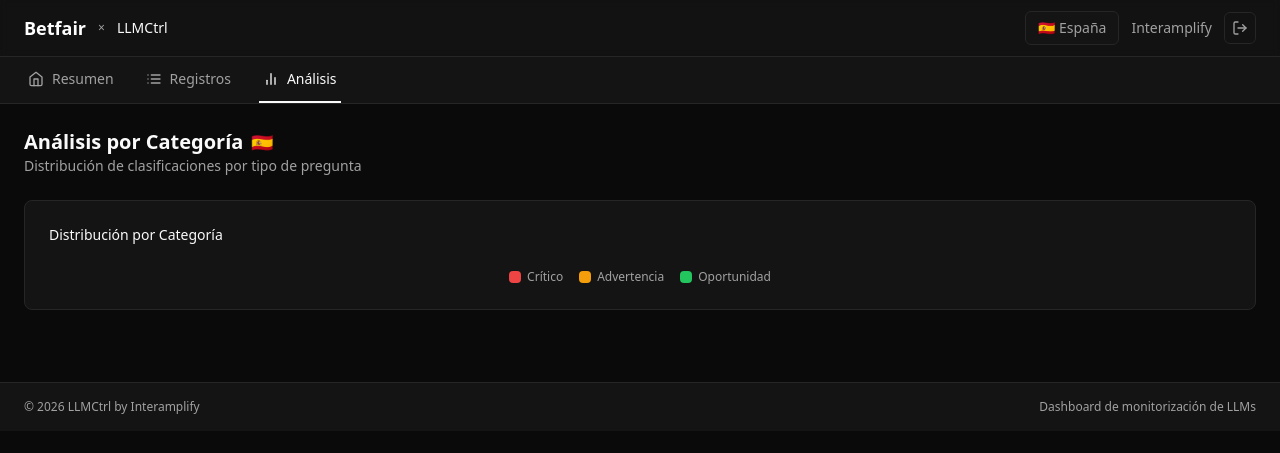
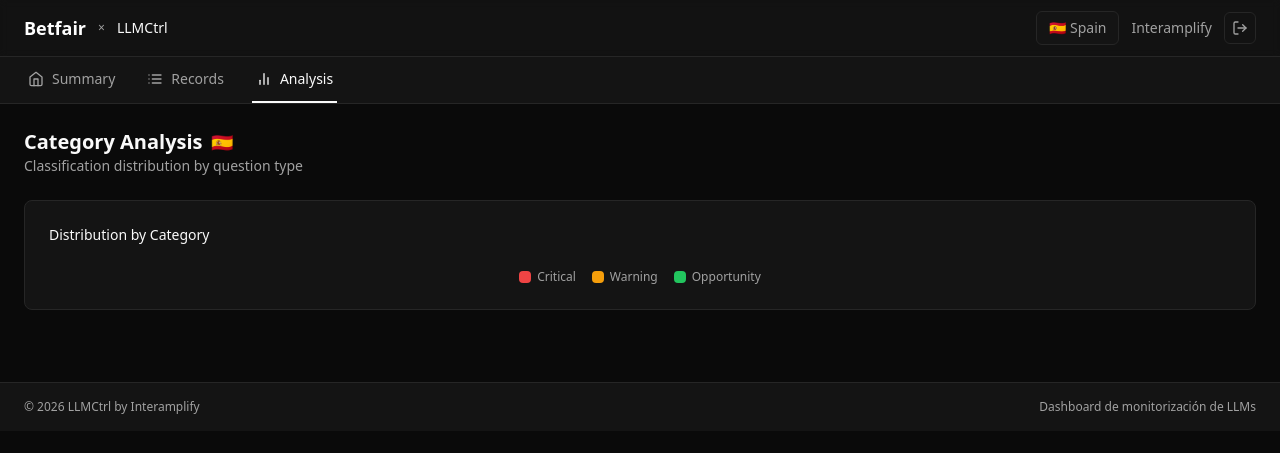
Before and after one commit to marcomeiz/LLMctrl, a PHP site: page /analysis.php in a window 1280 px wide. Shown: the top 453 px of the page. Run offline with PHP 8.4, Linux system fonts and the light colour scheme; the visitor is signed in with stand-in values (Sample User, id 1); some libraries are stand-ins or nearby versions.

Commit message:
chore: translate UI to English across all dashboards
All app interface text is now in English while data content
remains in Spanish (Spain market). This includes:
- Navigation labels (Summary, Records, Analysis)
- Page titles and descriptions
- Filter labels and buttons
- Metadata labels (Category, Brand Mentioned, etc.)
- Action buttons and links

Co-Authored-By: Claude Opus 4.5 <noreply@anthropic.com>

```diff
--- a/new2/dashboards/betfair-es-php/analysis.php
+++ b/new2/dashboards/betfair-es-php/analysis.php
@@ -5,7 +5,7 @@ require_once 'includes/data.php';
 
 requireAuth();
 
-$pageTitle = 'Análisis - ' . SITE_TITLE;
+$pageTitle = 'Analysis - ' . SITE_TITLE;
 $summary = getSummary();
 
 // Prepare data for chart
@@ -46,17 +46,17 @@ include 'includes/navigation.php';
         <!-- Page title -->
         <div class="mb-6">
             <div class="flex items-center gap-2">
-                <h1 class="text-lg font-semibold text-text sm:text-xl">Análisis por Categoría</h1>
+                <h1 class="text-lg font-semibold text-text sm:text-xl">Category Analysis</h1>
                 <span class="text-lg">🇪🇸</span>
             </div>
             <p class="text-sm text-text-muted">
-                Distribución de clasificaciones por tipo de pregunta
+                Classification distribution by question type
             </p>
         </div>
 
         <!-- Chart (simple bar representation with CSS) -->
         <div class="mb-6 rounded-lg border border-border bg-surface p-4 sm:p-6">
-            <h2 class="mb-4 text-sm font-medium text-text">Distribución por Categoría</h2>
+            <h2 class="mb-4 text-sm font-medium text-text">Distribution by Category</h2>
 
             <div class="space-y-4">
                 <?php
@@ -76,13 +76,13 @@ include 'includes/navigation.php';
                         <div class="h-6 rounded bg-border/30 overflow-hidden" style="width: <?php echo $totalWidth; ?>%">
                             <div class="h-full flex">
                                 <?php if ($cat['critical'] > 0): ?>
-                                    <div class="h-full bg-red-500" style="width: <?php echo $criticalWidth; ?>%" title="Críticos: <?php echo $cat['critical']; ?>"></div>
+                                    <div class="h-full bg-red-500" style="width: <?php echo $criticalWidth; ?>%" title="Critical: <?php echo $cat['critical']; ?>"></div>
                                 <?php endif; ?>
                                 <?php if ($cat['warning'] > 0): ?>
-                                    <div class="h-full bg-amber-500" style="width: <?php echo $warningWidth; ?>%" title="Advertencias: <?php echo $cat['warning']; ?>"></div>
+                                    <div class="h-full bg-amber-500" style="width: <?php echo $warningWidth; ?>%" title="Warning: <?php echo $cat['warning']; ?>"></div>
                                 <?php endif; ?>
                                 <?php if ($cat['opportunity'] > 0): ?>
-                                    <div class="h-full bg-green-500" style="width: <?php echo $opportunityWidth; ?>%" title="Oportunidades: <?php echo $cat['opportunity']; ?>"></div>
+                                    <div class="h-full bg-green-500" style="width: <?php echo $opportunityWidth; ?>%" title="Opportunity: <?php echo $cat['opportunity']; ?>"></div>
                                 <?php endif; ?>
                             </div>
                         </div>
@@ -94,15 +94,15 @@ include 'includes/navigation.php';
             <div class="mt-6 flex justify-center gap-4">
                 <div class="flex items-center gap-1.5">
                     <span class="h-3 w-3 rounded bg-red-500"></span>
-                    <span class="text-xs text-text-muted">Crítico</span>
+                    <span class="text-xs text-text-muted">Critical</span>
                 </div>
                 <div class="flex items-center gap-1.5">
                     <span class="h-3 w-3 rounded bg-amber-500"></span>
-                    <span class="text-xs text-text-muted">Advertencia</span>
+                    <span class="text-xs text-text-muted">Warning</span>
                 </div>
                 <div class="flex items-center gap-1.5">
                     <span class="h-3 w-3 rounded bg-green-500"></span>
-                    <span class="text-xs text-text-muted">Oportunidad</span>
+                    <span class="text-xs text-text-muted">Opportunity</span>
                 </div>
             </div>
         </div>
@@ -119,22 +119,22 @@ include 'includes/navigation.php';
                     <summary class="flex w-full cursor-pointer items-center justify-between p-4 text-left list-none">
                         <div>
                             <h3 class="text-sm font-medium text-text"><?php echo htmlspecialchars($cat['name']); ?></h3>
-                            <p class="text-xs text-text-muted"><?php echo $cat['total']; ?> registros</p>
+                            <p class="text-xs text-text-muted"><?php echo $cat['total']; ?> records</p>
                         </div>
                         <div class="flex items-center gap-4">
                             <!-- Quick stats -->
                             <div class="hidden items-center gap-3 sm:flex">
                                 <span class="text-xs">
                                     <span class="text-red-500"><?php echo $cat['critical']; ?></span>
-                                    <span class="text-text-muted"> crítico</span>
+                                    <span class="text-text-muted"> critical</span>
                                 </span>
                                 <span class="text-xs">
                                     <span class="text-amber-500"><?php echo $cat['warning']; ?></span>
-                                    <span class="text-text-muted"> advertencia</span>
+                                    <span class="text-text-muted"> warning</span>
                                 </span>
                                 <span class="text-xs">
                                     <span class="text-green-500"><?php echo $cat['opportunity']; ?></span>
-                                    <span class="text-text-muted"> oportunidad</span>
+                                    <span class="text-text-muted"> opportunity</span>
                                 </span>
                             </div>
                             <svg xmlns="http://www.w3.org/2000/svg" width="18" height="18" viewBox="0 0 24 24" fill="none" stroke="currentColor" stroke-width="2" stroke-linecap="round" stroke-linejoin="round" class="text-text-muted transition-transform group-open:rotate-180">
@@ -148,22 +148,22 @@ include 'includes/navigation.php';
                         <div class="mb-4 flex items-center gap-3 sm:hidden">
                             <span class="text-xs">
                                 <span class="text-red-500"><?php echo $cat['critical']; ?></span>
-                                <span class="text-text-muted"> crítico</span>
+                                <span class="text-text-muted"> critical</span>
                             </span>
                             <span class="text-xs">
                                 <span class="text-amber-500"><?php echo $cat['warning']; ?></span>
-                                <span class="text-text-muted"> advertencia</span>
+                                <span class="text-text-muted"> warning</span>
                             </span>
                             <span class="text-xs">
                                 <span class="text-green-500"><?php echo $cat['opportunity']; ?></span>
-                                <span class="text-text-muted"> oportunidad</span>
+                                <span class="text-text-muted"> opportunity</span>
                             </span>
                         </div>
 
                         <!-- Top triggers -->
                         <?php if (!empty($topTriggers)): ?>
                             <div class="mb-4">
-                                <span class="text-xs text-text-muted">Triggers principales: </span>
+                                <span class="text-xs text-text-muted">Top triggers: </span>
                                 <span class="text-xs text-text">
                                     <?php
                                     $triggerParts = [];
@@ -180,7 +180,7 @@ include 'includes/navigation.php';
                         <?php if (!empty($criticalRecords)): ?>
                             <div class="space-y-2">
                                 <span class="text-xs font-medium text-text-muted">
-                                    Registros críticos:
+                                    Critical records:
                                 </span>
                                 <?php foreach ($criticalRecords as $record): ?>
                                     <a href="detail.php?id=<?php echo urlencode($record['id']); ?>" class="block rounded-lg border border-border bg-background p-3 hover:border-text-muted transition-colors">
@@ -197,7 +197,7 @@ include 'includes/navigation.php';
 
                         <!-- View all link -->
                         <a href="list.php?category=<?php echo $cat['id']; ?>" class="mt-3 inline-block text-xs text-text-muted hover:text-text">
-                            Ver todos los registros de <?php echo htmlspecialchars($cat['name']); ?> →
+                            View all <?php echo htmlspecialchars($cat['name']); ?> records →
                         </a>
                     </div>
                 </details>
--- a/new2/dashboards/betfair-es-php/includes/header.php
+++ b/new2/dashboards/betfair-es-php/includes/header.php
@@ -1,5 +1,5 @@
 <!DOCTYPE html>
-<html lang="es" class="dark">
+<html lang="en" class="dark">
 <head>
     <meta charset="UTF-8">
     <meta name="viewport" content="width=device-width, initial-scale=1.0">
@@ -58,14 +58,14 @@
             <div class="flex items-center gap-3">
                 <!-- Market badge -->
                 <span class="rounded-md border border-border bg-surface px-3 py-1.5 text-sm text-text-muted">
-                    🇪🇸 España
+                    🇪🇸 Spain
                 </span>
 
                 <!-- Interamplify -->
                 <span class="hidden text-sm font-medium text-text-muted sm:inline">Interamplify</span>
 
                 <!-- Logout -->
-                <a href="logout.php" class="flex h-8 w-8 items-center justify-center rounded-md border border-border text-text-muted hover:bg-surface hover:text-text" title="Cerrar sesión">
+                <a href="logout.php" class="flex h-8 w-8 items-center justify-center rounded-md border border-border text-text-muted hover:bg-surface hover:text-text" title="Logout">
                     <svg xmlns="http://www.w3.org/2000/svg" width="16" height="16" viewBox="0 0 24 24" fill="none" stroke="currentColor" stroke-width="2" stroke-linecap="round" stroke-linejoin="round">
                         <path d="M9 21H5a2 2 0 0 1-2-2V5a2 2 0 0 1 2-2h4"></path>
                         <polyline points="16 17 21 12 16 7"></polyline>
--- a/new2/dashboards/betfair-es-php/includes/navigation.php
+++ b/new2/dashboards/betfair-es-php/includes/navigation.php
@@ -11,7 +11,7 @@ $currentPage = basename($_SERVER['PHP_SELF'], '.php');
                         <path d="m3 9 9-7 9 7v11a2 2 0 0 1-2 2H5a2 2 0 0 1-2-2z"></path>
                         <polyline points="9 22 9 12 15 12 15 22"></polyline>
                     </svg>
-                    Resumen
+                    Summary
                 </a>
             </li>
             <li>
@@ -24,7 +24,7 @@ $currentPage = basename($_SERVER['PHP_SELF'], '.php');
                         <line x1="3" y1="12" x2="3.01" y2="12"></line>
                         <line x1="3" y1="18" x2="3.01" y2="18"></line>
                     </svg>
-                    Registros
+                    Records
                 </a>
             </li>
             <li>
@@ -34,7 +34,7 @@ $currentPage = basename($_SERVER['PHP_SELF'], '.php');
                         <line x1="12" y1="20" x2="12" y2="4"></line>
                         <line x1="6" y1="20" x2="6" y2="14"></line>
                     </svg>
-                    Análisis
+                    Analysis
                 </a>
             </li>
         </ul>
@@ -50,7 +50,7 @@ $currentPage = basename($_SERVER['PHP_SELF'], '.php');
                     <path d="m3 9 9-7 9 7v11a2 2 0 0 1-2 2H5a2 2 0 0 1-2-2z"></path>
                     <polyline points="9 22 9 12 15 12 15 22"></polyline>
                 </svg>
-                Resumen
+                Summary
             </a>
         </li>
         <li>
@@ -63,7 +63,7 @@ $currentPage = basename($_SERVER['PHP_SELF'], '.php');
                     <line x1="3" y1="12" x2="3.01" y2="12"></line>
                     <line x1="3" y1="18" x2="3.01" y2="18"></line>
                 </svg>
-                Registros
+                Records
             </a>
         </li>
         <li>
@@ -73,7 +73,7 @@ $currentPage = basename($_SERVER['PHP_SELF'], '.php');
                     <line x1="12" y1="20" x2="12" y2="4"></line>
                     <line x1="6" y1="20" x2="6" y2="14"></line>
                 </svg>
-                Análisis
+                Analysis
             </a>
         </li>
     </ul>
--- a/new2/dashboards/betfair-es/src/components/Header.tsx
+++ b/new2/dashboards/betfair-es/src/components/Header.tsx
@@ -30,9 +30,9 @@ export default function Header() {
 
         {/* Right: Market badge + Interamplify + Controls */}
         <div className="flex items-center gap-3">
-          {/* Market badge - España */}
+          {/* Market badge - Spain */}
           <span className="rounded-md border border-border bg-surface px-3 py-1.5 text-sm text-text-muted">
-            🇪🇸 España
+            🇪🇸 Spain
           </span>
 
           {/* Interamplify logo */}
```
Also changed, not shown: new2/dashboards/betfair-es-php/detail.php (+18 -18 lines), new2/dashboards/betfair-es-php/home.php (+16 -16 lines), new2/dashboards/betfair-es-php/list.php (+10 -10 lines), new2/dashboards/betfair-es-php/login.php (+7 -7 lines), new2/dashboards/betfair-es/src/app/betfair/analysis/page.tsx (+25 -25 lines), new2/dashboards/betfair-es/src/app/betfair/detail/[id]/page.tsx (+16 -16 lines), new2/dashboards/betfair-es/src/app/betfair/list/page.tsx (+7 -7 lines), new2/dashboards/betfair-es/src/app/betfair/page.tsx (+7 -7 lines).
